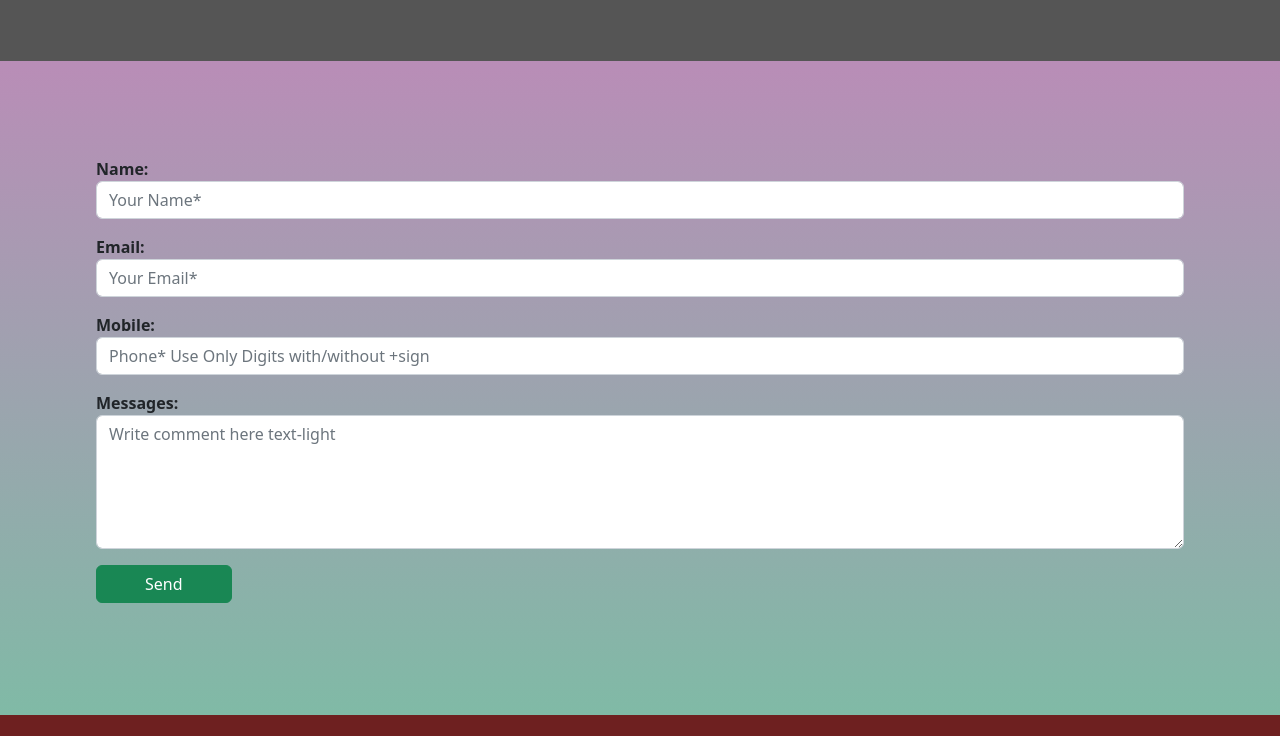
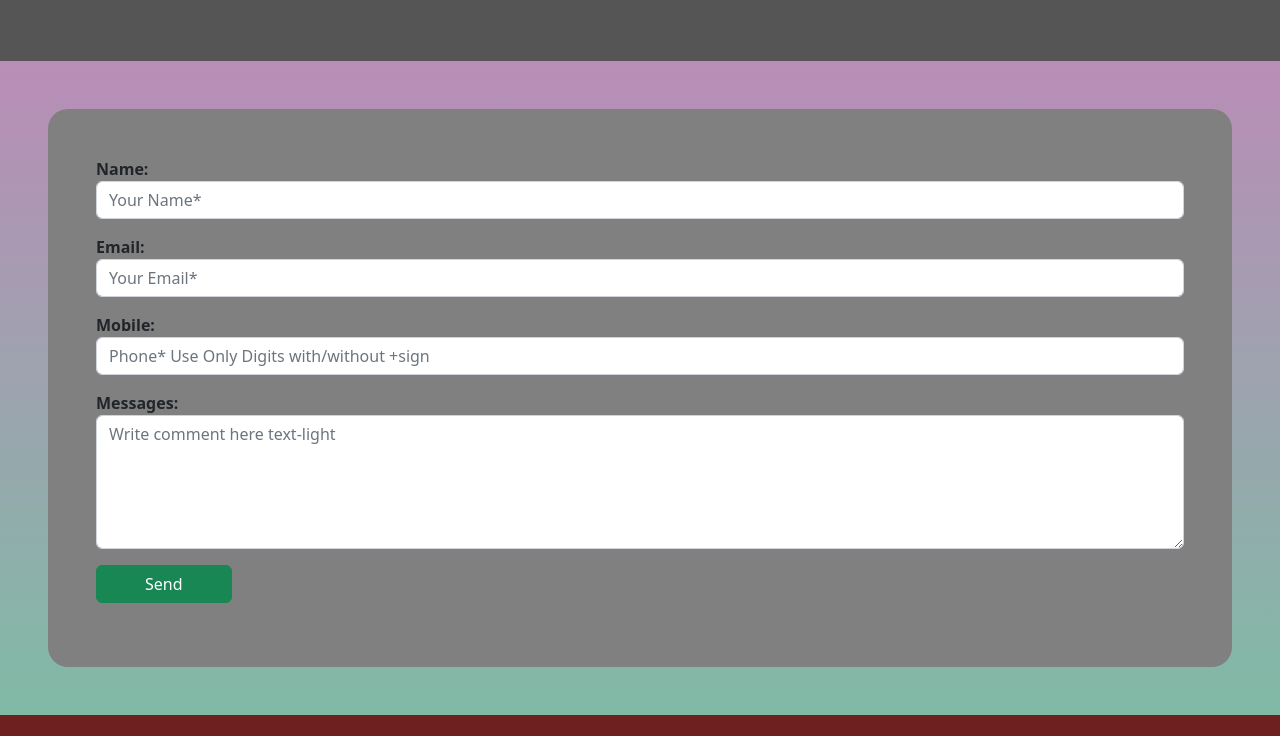
Before and after one commit to ARUNRAJ1973/RESTAURANT, a plain HTML site: page restaurant1.html in a window 1280 px wide. Shown: the part 2477-3213 px from the top of the page. Drawn offline with nearby package versions, Linux system fonts and the light colour scheme.

Commit message:
Update restaurant.css

```diff
--- a/restaurant.css
+++ b/restaurant.css
@@ -87,12 +87,12 @@ div nav span{
    border-radius: 5px;
 }
 .formy{
-    /* background-image: linear-gradient( rgb(253, 22, 22) rgb(204, 165, 8)); */
    background-image: linear-gradient(rgb(185, 141, 183),rgb(128, 186, 166));
  }
- /* .forms{
-    margin: 0px 150px;
- }  */
+.forms{
+    background-color: grey;
+    border-radius: 20px;
+}
 
 .hotel button{
     box-shadow: 8px 8px 5px rgb(81, 79, 79);
```
